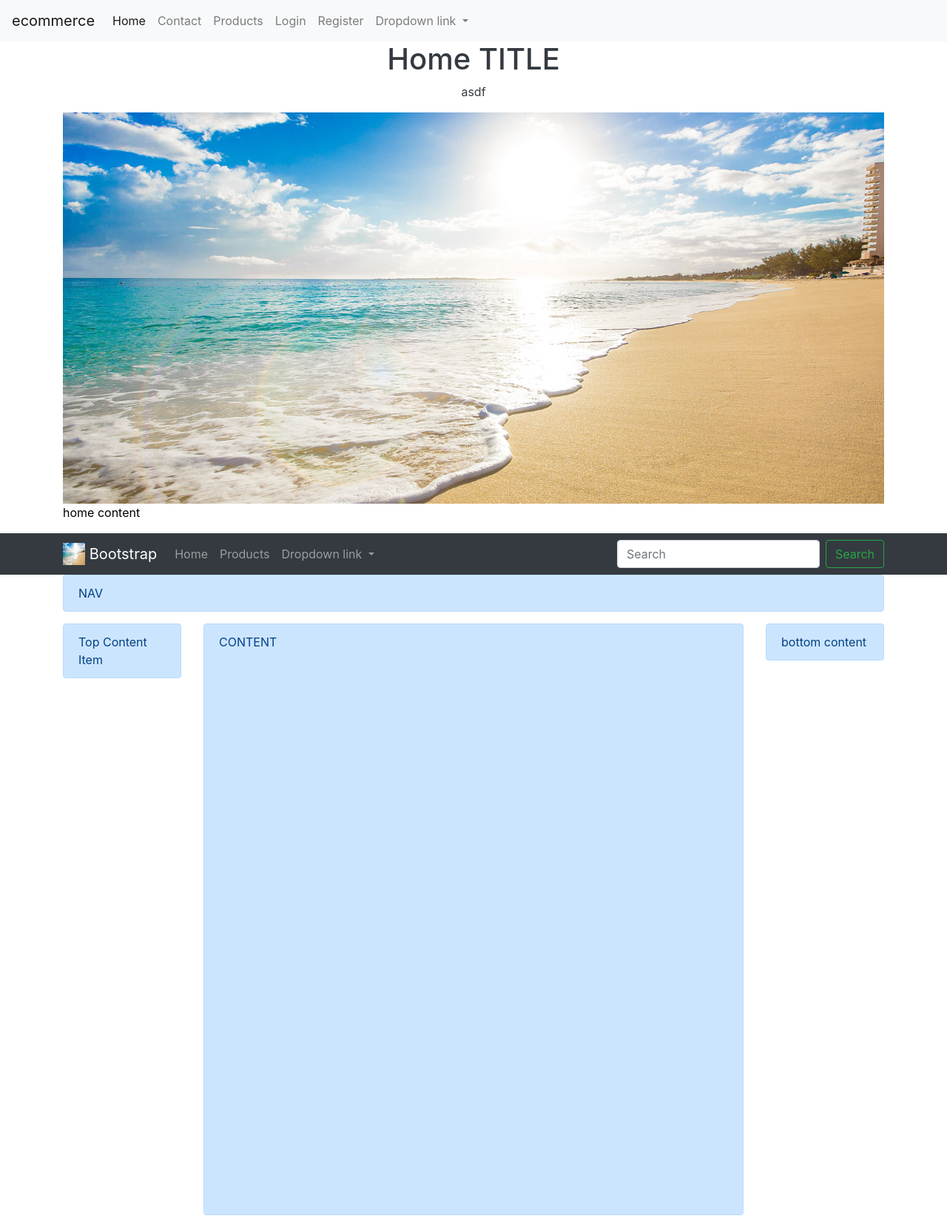
After one commit to slough228/ecommerce_build, a Django app: page / in a window 1280 px wide. The commit adds this page. Shown: the whole page at 74% size. Run offline with Django 3.2, Linux system fonts and the light colour scheme; some libraries are stand-ins or nearby versions.

Commit message:
bootstrap play in footer

```diff
--- a/src/templates/base.html
+++ b/src/templates/base.html
@@ -16,6 +16,6 @@
         {% include 'base/footer.html' %}
 
         {% include 'base/js.html' %}
+
     </body>
-
 </html>
--- /dev/null
+++ b/src/templates/base/footer.html
@@ -0,0 +1,69 @@
+{% load static %}
+<nav class="navbar navbar-dark bg-dark navbar-expand-md">
+    <div class="container">
+        <a class="navbar-brand" href="#">
+            <img src="{% static 'img/beach_resize.jpg' %}" width="30" height="30" class="d-inline-block align-top" alt="">
+            Bootstrap
+        </a>
+        <button class="navbar-toggler" type="button" data-toggle="collapse" data-target="#navbarCollapseLinks" aria-expanded="false" aria-label="Toggle Navigation">
+            <span class="navbar-toggler-icon"></span>
+        </button>
+        <div class="collapse navbar-collapse" id="navbarCollapseLinks">
+            <ul class="navbar-nav">
+                <li class="nav-item">
+                    <a href="#" class="nav-link"> Home</a>
+                </li>
+                <li class="nav-item">
+                    <a href="#" class="nav-link"> Products</a>
+                </li>
+                <li class="nav-item dropdown">
+                    <a class="nav-link dropdown-toggle" href="#" id="navbarDropdownMenuLink" role="button" data-toggle="dropdown" aria-haspopup="true" aria-expanded="false">
+                        Dropdown link
+                    </a>
+
+                    <div class="dropdown-menu" aria-labelledby="navbarDropdownMenuLink">
+                        <a class="dropdown-item" href="#">Action</a>
+                        <a class="dropdown-item" href="#">Another action</a>
+                        <a class="dropdown-item" href="#">Something else here</a>
+                    </div>
+                </li>
+            </ul>
+
+            <form class="form-inline ml-auto my-2 my-lg-0">
+                <input class="form-control mr-sm-2" type="search" placeholder="Search" aria-label="Search">
+                <button class="btn btn-outline-success my-2 my-sm-0" type="submit">Search</button>
+            </form>
+        </div>
+    </div>
+</nav>
+
+<div class="container">
+    <div class="row">
+        <div class="col col-12">
+            <div class="alert alert-primary" role="alert">
+                NAV
+            </div>
+        </div>
+    </div>
+
+    <div class="row">
+        <div class="col-12 col-lg-2 order-1">
+            <div class="alert alert-primary">
+                Top Content Item
+            </div>
+        </div>
+        <div class="col-11 col-lg-8 mx-auto order-6">
+            <div class="alert alert-primary" style="min-height:800px">
+                CONTENT
+            </div>
+        </div>
+
+        <div class="col-12 mx-auto col-lg-2 order-12">
+            <div class="alert alert-primary">
+                bottom content
+            </div>
+        </div>
+    </div>
+
+
+</div>
```
Also changed, not shown: src/static_my_proj/img/beach_logo.jpg (added), src/static_my_proj/img/beach_resize.jpg (added), 1 other file.
